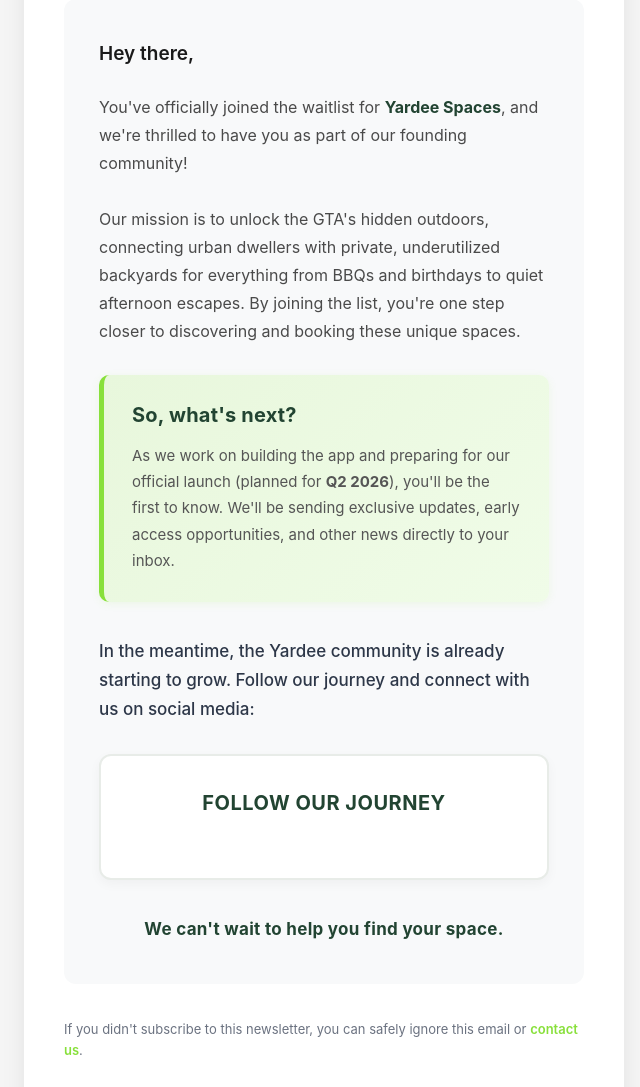
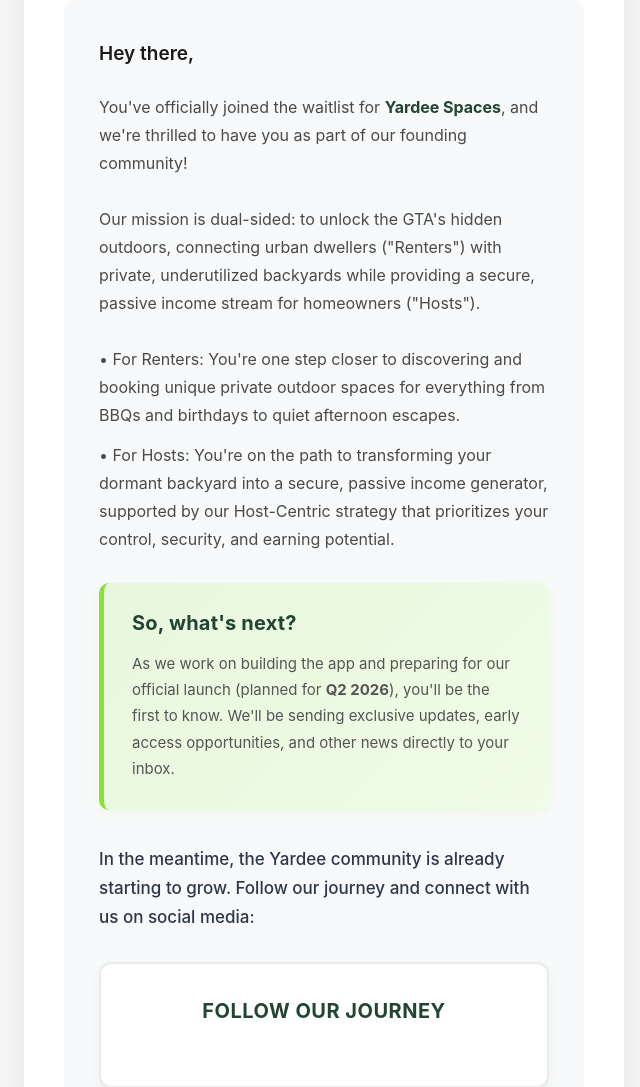
Before and after one commit to yardeeproduct/landingpage, a Django app: template backend/newsletter/templates/newsletter/confirmation_email.html in a window 1280 px wide. Shown: the part 325-1412 px from the top of the page, without its empty margins (316-956 px from the left). Run offline with Django 5.2, Linux system fonts and the light colour scheme; the template is opened without the code that fills it, so the values that code supplies are empty.

Commit message:
Updated Deployment files and edited the copy content for the email.

```diff
--- a/backend/newsletter/templates/newsletter/confirmation_email.html
+++ b/backend/newsletter/templates/newsletter/confirmation_email.html
@@ -138,7 +138,15 @@
                                         </p>
 
                                         <p style="margin: 0 0 28px 0; font-size: 16px; line-height: 1.75; color: #4a4a4a;">
-                                            Our mission is to unlock the GTA's hidden outdoors, connecting urban dwellers with private, underutilized backyards for everything from BBQs and birthdays to quiet afternoon escapes. By joining the list, you're one step closer to discovering and booking these unique spaces.
+                                            Our mission is dual-sided: to unlock the GTA's hidden outdoors, connecting urban dwellers ("Renters") with private, underutilized backyards while providing a secure, passive income stream for homeowners ("Hosts").
+                                        </p>
+
+                                        <p style="margin: 0 0 12px 0; font-size: 16px; line-height: 1.75; color: #4a4a4a;">
+                                            • For Renters: You're one step closer to discovering and booking unique private outdoor spaces for everything from BBQs and birthdays to quiet afternoon escapes.
+                                        </p>
+
+                                        <p style="margin: 0 0 28px 0; font-size: 16px; line-height: 1.75; color: #4a4a4a;">
+                                            • For Hosts: You're on the path to transforming your dormant backyard into a secure, passive income generator, supported by our Host-Centric strategy that prioritizes your control, security, and earning potential.
                                         </p>
 
                                         <!-- What's Next Section -->
--- a/docker-compose.yml
+++ b/docker-compose.yml
@@ -57,7 +57,8 @@ services:
         - VITE_API_BASE_URL=${VITE_API_BASE_URL:-}
         - VITE_APP_ENV=production
     ports:
-      - "80:80"
+      # Bind container :80 to host :8080 so host-level nginx/certbot can claim :80
+      - "8080:80"
     environment:
       # Runtime env vars (note: Vite env vars must be set at build time)
       - VITE_APP_ENV=production
```
Also changed, not shown: DEPLOYMENT.md (+2 -1 lines), 1 other file.
